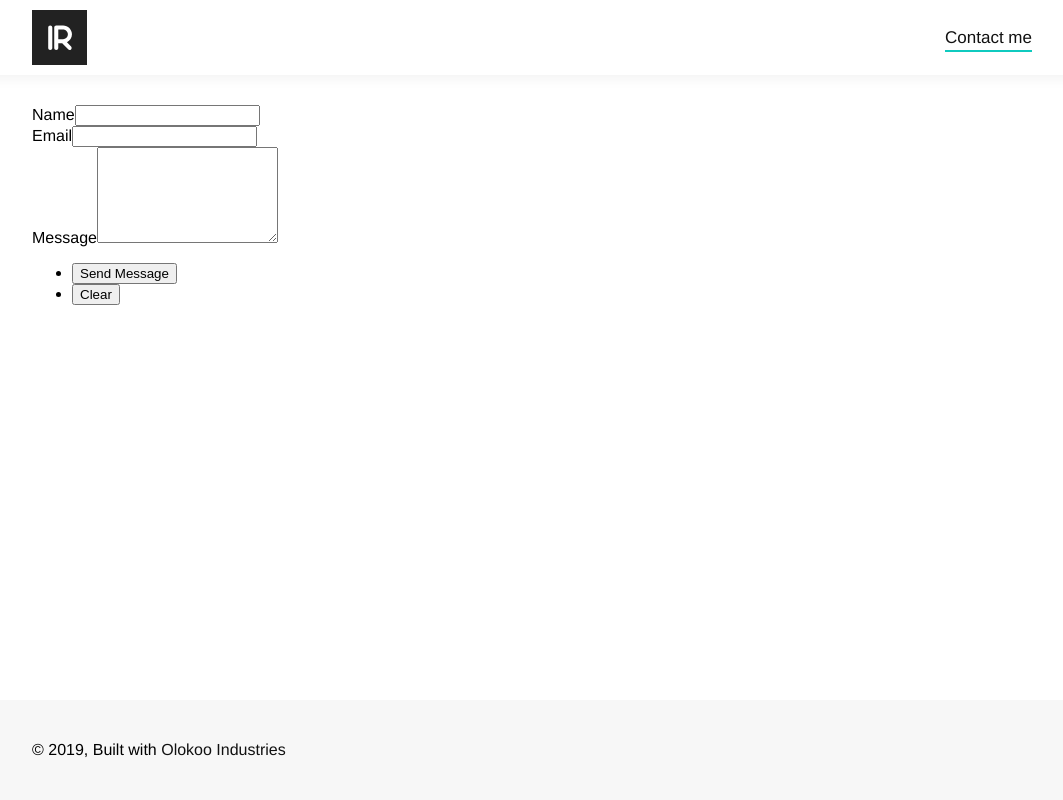
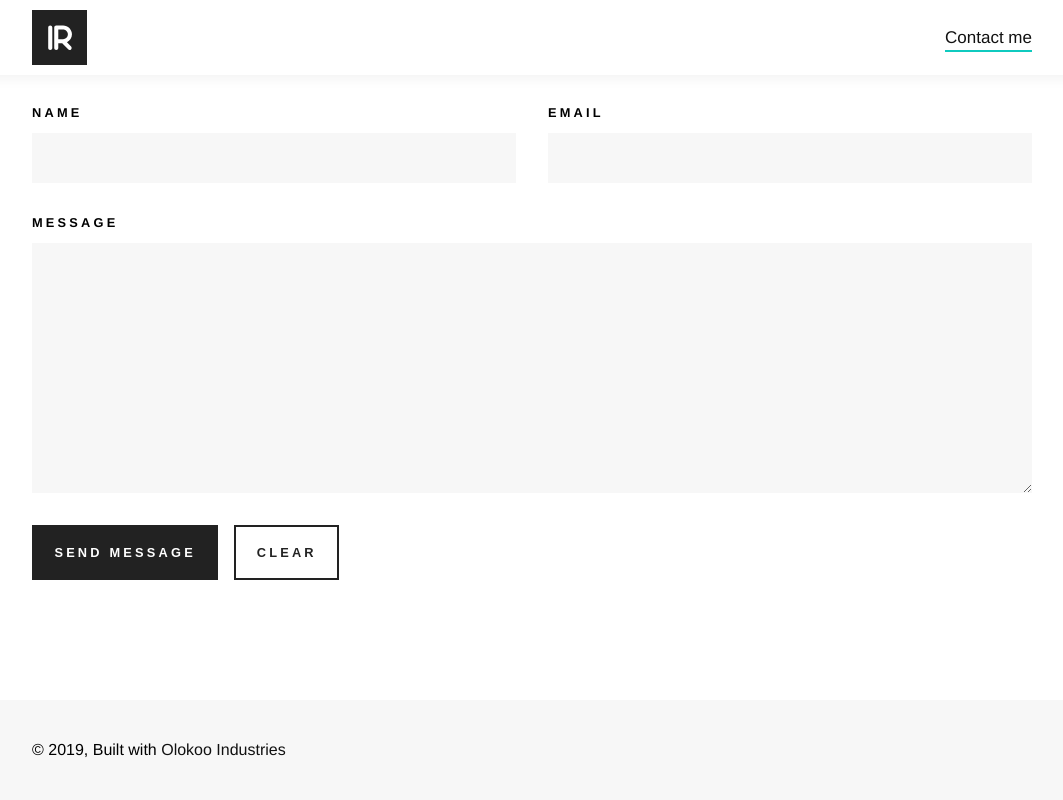
Before and after one commit to olokoo/ianrugg, a Gatsby site: page /contact in a window 1280 px wide. Shown: the whole page, without its empty margins (108-1171 px from the left). Built offline with nearby package versions, Linux system fonts and the light colour scheme; Gatsby itself is replaced by a stand-in of ours.

Commit message:
Styled contact page.

```diff
--- a/src/pages/contact.js
+++ b/src/pages/contact.js
@@ -30,7 +30,7 @@ class ContactPage extends React.Component {
 						</div>
 						<ul className="actions">
 							<li>
-								<input type="submit" value="Send Message" className="special" />
+								<input type="submit" value="Send Message" className="primary" />
 							</li>
 							<li>
 								<input type="reset" value="Clear" />
--- a/src/styles/contact.scss
+++ b/src/styles/contact.scss
@@ -2,5 +2,116 @@
 @import "mixins";
 
 .contact-page {
+	form {
+		.field {
+			margin: 0 0 2em;
+			box-sizing: border-box;
+			&.half {
+				width: 50%;
+				float: left;
+				padding: 0 0 0 1em;
+				&.first {
+					padding: 0 1em 0 0;
+				}
+			}
+		}
 
+		ul.actions {
+			list-style: none;
+			padding-left: 0;
+
+			li {
+				display: inline-block;
+				padding: 0 1em 0 0;
+				vertical-align: middle;
+			}
+		}
+
+		input[type=email],
+		input[type=password],
+		input[type=search],
+		input[type=tel],
+		input[type=text],
+		input[type=url],
+		select,
+		textarea {
+			-moz-appearance: none;
+			-webkit-appearance: none;
+			-ms-appearance: none;
+			appearance: none;
+			background: $color-gray-1;
+			border: none;
+			border-radius: 0;
+			color: inherit;
+			display: block;
+			outline: 0;
+			padding: 0 1em;
+			text-decoration: none;
+			width: 100%;
+			box-sizing: border-box;
+
+			&:focus {
+				border-color: $secondary-color;
+				box-shadow: 0 0 0 2px $secondary-color;
+			}
+		}
+
+		input[type=email],
+		input[type=password],
+		input[type=search],
+		input[type=tel],
+		input[type=text],
+		input[type=url], {
+			height: 50px;
+		}
+
+		textarea {
+			height: 250px;
+			padding: 1em;
+		}
+
+		label {
+			color: #000;
+			display: block;
+			font-size: .8em;
+			font-weight: 600;
+			letter-spacing: .25em;
+			margin: 0 0 1em;
+			text-transform: uppercase;
+		}
+
+		.button,
+		button,
+		input[type=button],
+		input[type=reset],
+		input[type=submit] {
+			-moz-appearance: none;
+			-webkit-appearance: none;
+			-ms-appearance: none;
+			appearance: none;
+			transition: background-color .2s ease-in-out,box-shadow .2s ease-in-out,color .2s ease-in-out;
+			background-color: transparent;
+			border: 0;
+			border-radius: 0;
+			box-shadow: inset 0 0 0 2px $color-black-1;
+			color: $color-black-1;
+			cursor: pointer;
+			display: inline-block;
+			font-size: .8em;
+			font-weight: 600;
+			height: 55px;
+			letter-spacing: .25em;
+			line-height: 55px;
+			padding: 0 1.75em;
+			text-align: center;
+			text-decoration: none;
+			text-transform: uppercase;
+			white-space: nowrap;
+
+			&.primary {
+				background-color: $color-black-2;
+				color: $color-white;
+			}
+		}
+	}
 }
```
